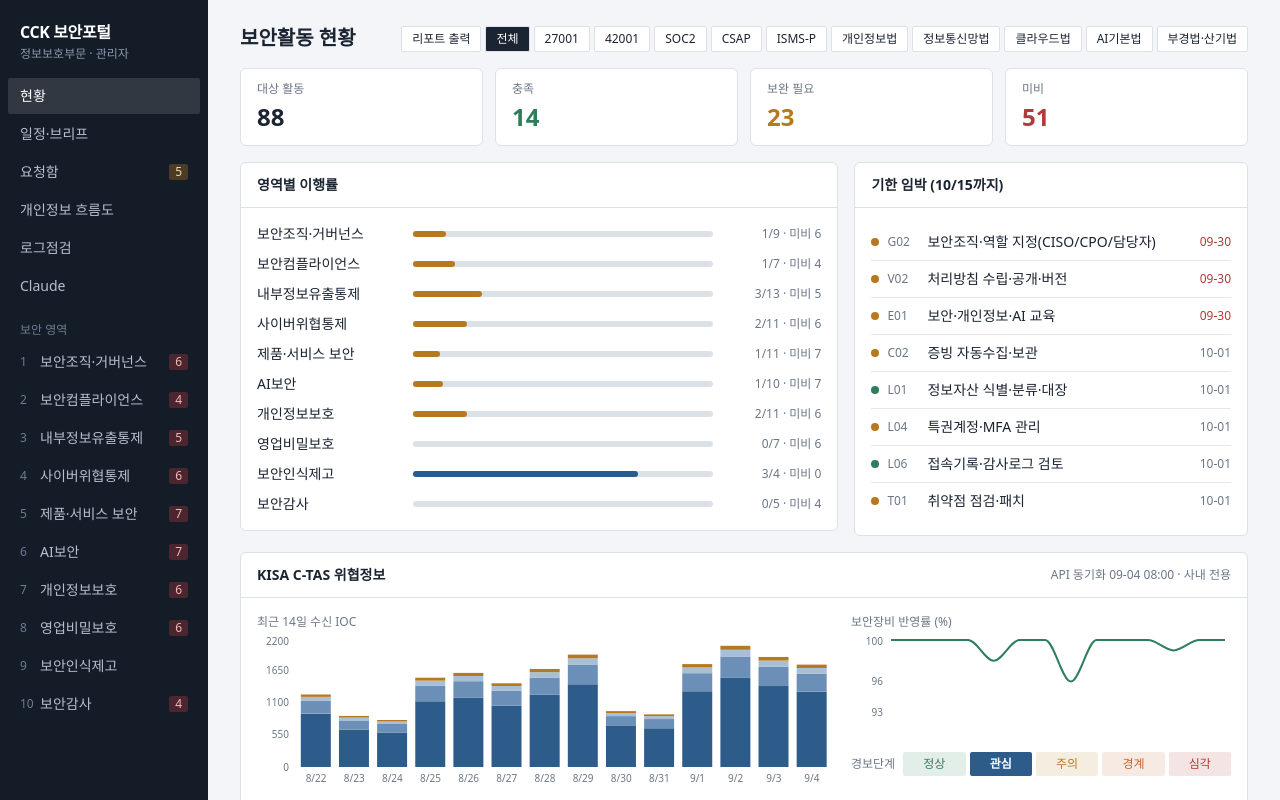
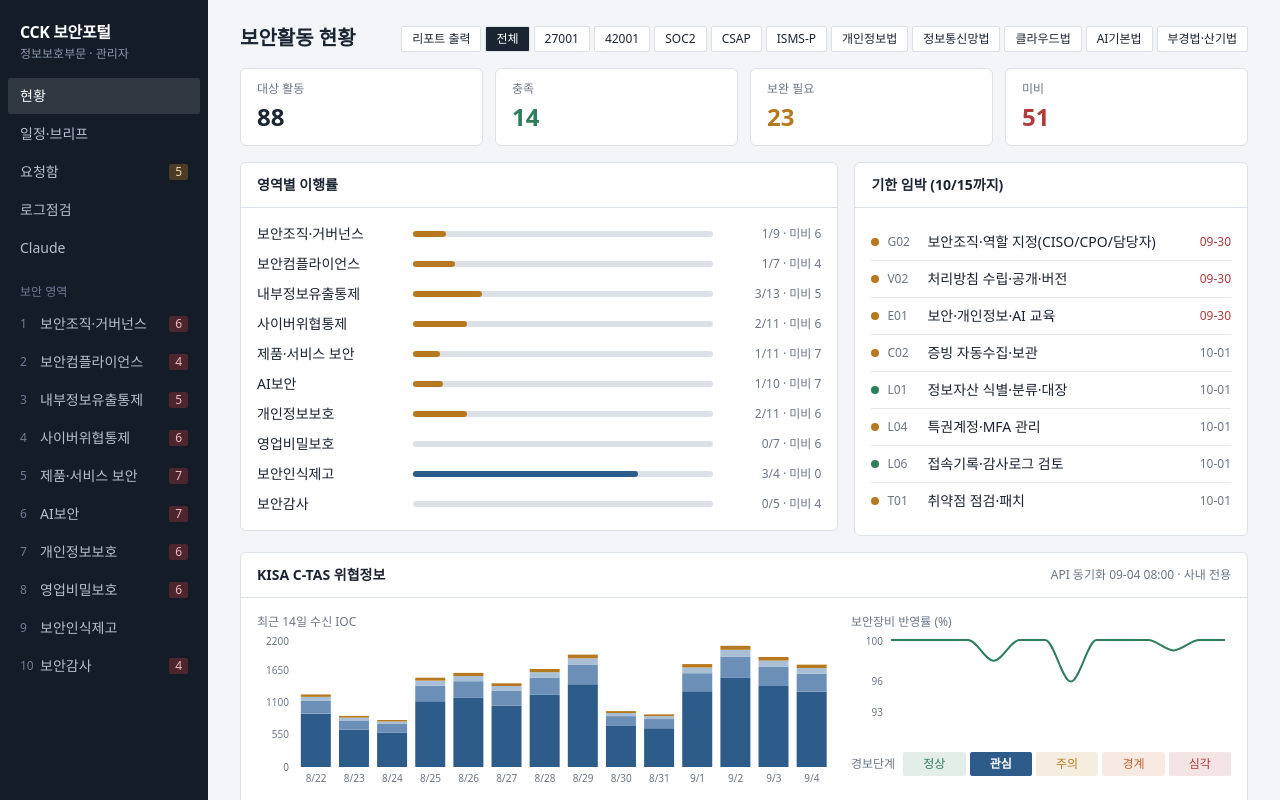
Before and after one commit to minarc-kr/CCK_Security-Portal, a React (Vite) app: page / in a window 1280 px wide. Shown: the top 800 px of the page. Built offline with nearby package versions, Linux system fonts and the light colour scheme; a web font is replaced by a local one.

Commit message:
개인정보 흐름도를 상위 메뉴에서 빼고 개인정보보호(D07) 하위로 이동

```diff
--- a/src/App.jsx
+++ b/src/App.jsx
@@ -1,6 +1,7 @@
 import { useState, useEffect } from "react";
 import { C, store, audit, ACTION_LABEL, pad, nowStr, setUser, Tag, Btn, Card, Bar } from "./common.jsx";
-import PiaTool, { EmpPia } from "./Pia.jsx";
+import PiaTool from "./Pia.jsx";
+import EmpPia from "./EmpPia.jsx";
 import { BarChart, Bar as RBar, LineChart, Line, XAxis, YAxis, Tooltip, ResponsiveContainer, Legend } from "recharts";
 
 /* ─────────────── 영역·활동 데이터 (인증 요구 활동 기준) ─────────────── */
@@ -1029,16 +1030,16 @@ export default function App() {
   const [page, setPage] = useState("overview");
   const [std, setStd] = useState("ALL");
   const [requests, setRequests] = useState(INIT_REQUESTS);
-  const nav = [["overview", "현황"], ["calendar", "일정·브리프"], ["inbox", "요청함"], ["pia", "개인정보 흐름도"], ["audit", "로그점검"], ["claude", "Claude"]];
+  const nav = [["overview", "현황"], ["calendar", "일정·브리프"], ["inbox", "요청함"], ["audit", "로그점검"], ["claude", "Claude"]];
   const open = requests.filter((r) => ["접수", "처리중"].includes(r.status)).length;
   const switchRole = (r) => { setUser(r === "employee" ? "김개발" : "이정민"); audit("login", "보안포털", { how: `${r === "employee" ? "임직원" : "정보보호부문"} 역할로 접속` }); setRole(r); setPage(r === "employee" ? "ehome" : "overview"); };
   const isEmp = role === "employee";
   const body = isEmp
     ? page === "policies" ? <EmpPolicies /> : page === "requests" ? <EmpRequests requests={requests} setRequests={setRequests} /> : page === "epia" ? <EmpPia /> : page === "training" ? <EmpTraining /> : <EmpHome requests={requests} go={setPage} />
-    : page === "overview" ? <Overview go={setPage} std={std} setStd={setStd} /> : page === "calendar" ? <Calendar go={setPage} /> : page === "inbox" ? <Inbox requests={requests} setRequests={setRequests} go={setPage} /> : page === "pia" ? <PiaTool /> : page === "audit" ? <AuditPage /> : page === "claude" ? <ClaudePanel /> : <Domain key={page + std} code={page} std={std} go={setPage} />;
+    : page === "overview" ? <Overview go={setPage} std={std} setStd={setStd} /> : page === "calendar" ? <Calendar go={setPage} /> : page === "inbox" ? <Inbox requests={requests} setRequests={setRequests} go={setPage} /> : page === "pia" ? <PiaTool go={setPage} /> : page === "audit" ? <AuditPage /> : page === "claude" ? <ClaudePanel /> : <Domain key={page + std} code={page} std={std} go={setPage} />;
   const [menu, setMenu] = useState(false);
   const goPage = (k) => { setPage(k); setMenu(false); };
-  const title = isEmp ? (EMP_NAV.find(([k]) => k === page) || [])[1] : (nav.find(([k]) => k === page) || [])[1] || DOMAINS.find((d) => d.code === page)?.name || "";
+  const title = isEmp ? (EMP_NAV.find(([k]) => k === page) || [])[1] : page === "pia" ? "개인정보 흐름도·영향평가" : (nav.find(([k]) => k === page) || [])[1] || DOMAINS.find((d) => d.code === page)?.name || "";
   return (
     <div className="min-h-screen flex flex-col md:flex-row" style={{ background: C.bg, color: C.ink, fontFamily: "Pretendard, 'Apple SD Gothic Neo', 'Noto Sans KR', system-ui, sans-serif" }}>
       <link rel="stylesheet" href="https://cdn.jsdelivr.net/gh/orioncactus/pretendard@v1.3.9/dist/web/static/pretendard.min.css" />
```
